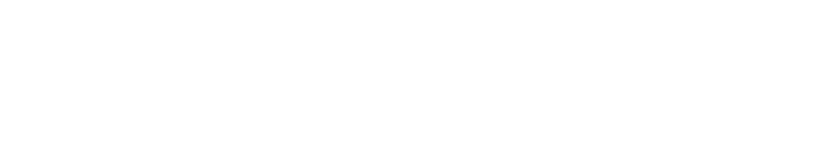
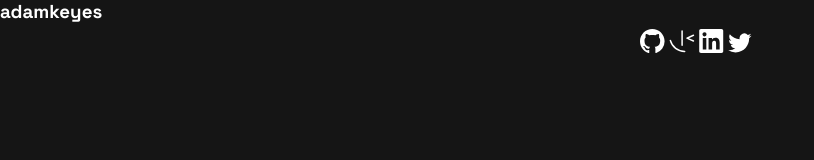
Before and after one commit to olawale-oloye/portfolio, a plain HTML site: page index.html in a window 1280 px wide. Shown: the whole page, without its empty margins (0-814 px from the left). Drawn offline with Linux system fonts and the light colour scheme.

Commit message:
updated files

```diff
--- a/assets/css/stylesheet.css
+++ b/assets/css/stylesheet.css
@@ -0,0 +1,60 @@
+/* Global Declarations  */
+
+* {
+  margin: 0;
+  padding: 0;
+  box-sizing: border-box;
+  font-family: "Space Grotesk", Arial, Helvetica, sans-serif;
+}
+
+a {
+  text-decoration: none;
+}
+
+button {
+  all: unset;
+  cursor: pointer;
+}
+
+html,
+body {
+  scroll-behavior: smooth;
+  overflow-x: hidden;
+  background-color: var(--mainBg);
+}
+:root {
+  /* Primary Colors */
+  --mainBg: #151515;
+  --txtUnderline: #4ee1a0;
+  --footerBg: #242424;
+  --subTxtColor: #d9d9d9;
+  --txtColor: #ffffff;
+  /* Secondary Colors */
+}
+
+/* Navigation  */
+nav {
+  display: grid;
+  grid-template-columns: repeat(2, 1fr);
+  align-items: center;
+}
+
+.nav--title {
+  color: var(--txtColor);
+}
+
+.nav--icons {
+}
+
+.nav--icons--list li {
+  padding: 0 0.3rem 0 0.3rem;
+}
+
+@media screen and (min-width: 375px) {
+  .nav--title {
+    padding-bottom: 4rem;
+  }
+}
+
+@media screen and (min-width: 768px) {
+}
--- a/index.html
+++ b/index.html
@@ -3,7 +3,45 @@
   <head>
     <meta charset="UTF-8" />
     <meta name="viewport" content="width=device-width, initial-scale=1.0" />
-    <title>Document</title>
+    <link rel="preconnect" href="https://fonts.googleapis.com" />
+    <link rel="preconnect" href="https://fonts.gstatic.com" crossorigin />
+    <link
+      href="https://fonts.googleapis.com/css2?family=Space+Grotesk:wght@300;400;500;700&display=swap"
+      rel="stylesheet"
+    />
+    <link
+      rel="stylesheet"
+      href="https://cdnjs.cloudflare.com/ajax/libs/font-awesome/6.5.1/css/all.min.css"
+      integrity="sha512-DTOQO9RWCH3ppGqcWaEA1BIZOC6xxalwEsw9c2QQeAIftl+Vegovlnee1c9QX4TctnWMn13TZye+giMm8e2LwA=="
+      crossorigin="anonymous"
+      referrerpolicy="no-referrer"
+    />
+    <link rel="stylesheet" href="./assets/css/stylesheet.css" />
+    <title>adamkeyes</title>
   </head>
-  <body></body>
+  <body>
+    <nav>
+      <div class="nav--title">
+        <h3>adamkeyes</h3>
+      </div>
+      <div class="nav--icons">
+        <a href="/">
+          <img src="./assets/images/icon-github.svg" alt="Github Icon" />
+        </a>
+
+        <a href="/">
+          <img
+            src="./assets/images/icon-frontend-mentor.svg"
+            alt="Frontend Mentor Icon"
+          />
+        </a>
+        <a href="/">
+          <img src="./assets/images/icon-linkedin.svg" alt="LinkedIn Icon" />
+        </a>
+        <a href="/">
+          <img src="./assets/images/icon-twitter.svg" alt="Twitter Icon" />
+        </a>
+      </div>
+    </nav>
+  </body>
 </html>
```
